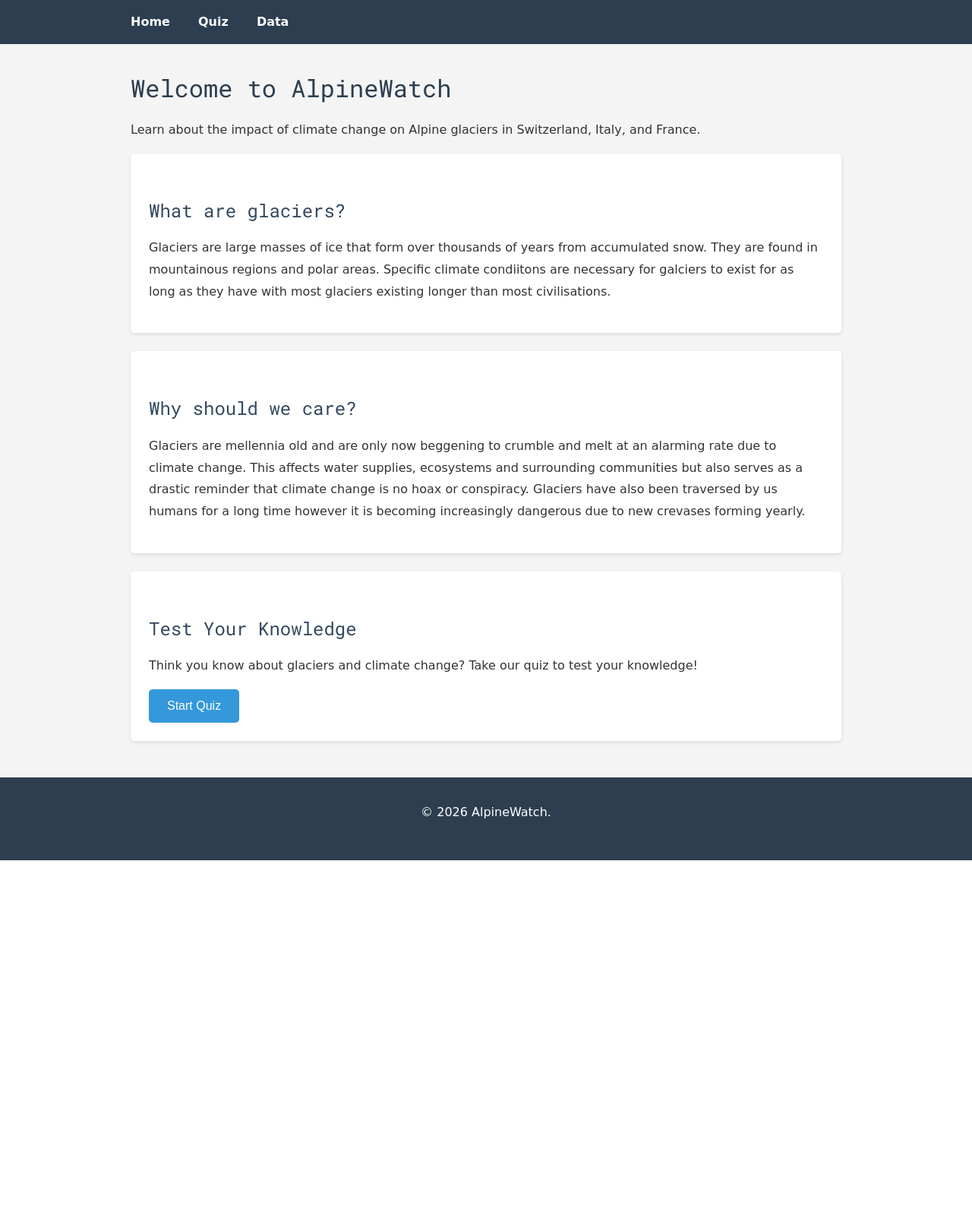
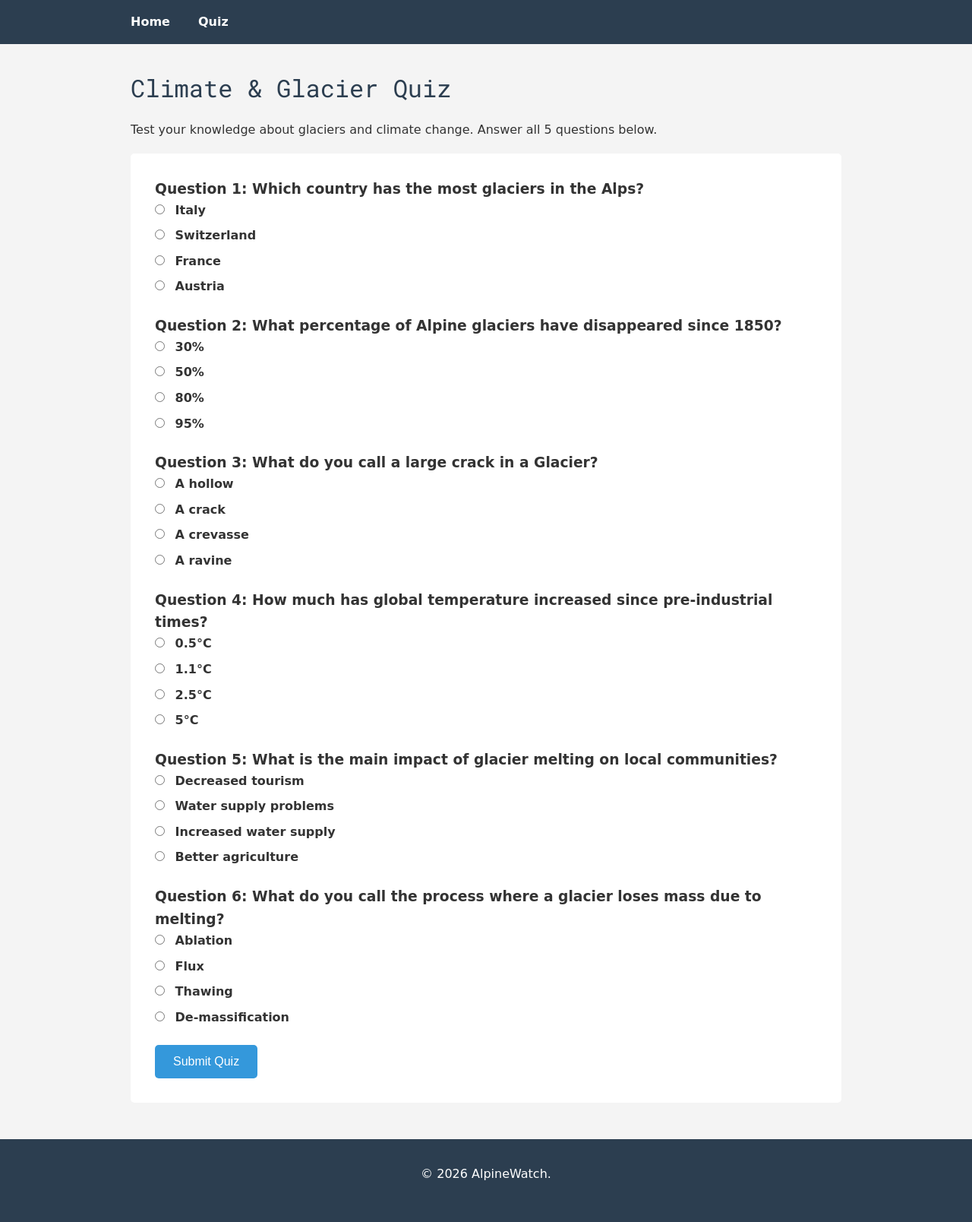
Before and after one commit to Gab1999/Alpinewatchwebsite, a Flask app: page /quiz in a window 1280 px wide. Shown: the whole page at 76% size. Before the commit the page ends 1132 px from the top, so only its background shows below. Run offline with Flask 3, Linux system fonts and the light colour scheme; some web fonts are replaced.

Commit message:
Update Quiz.html

```diff
--- a/templates/Quiz.html
+++ b/templates/Quiz.html
@@ -20,8 +20,7 @@
 
     <meta charset="UTF-8">
     <meta name="viewport" content="width=device-width, initial-scale=1.0">
-    <title>Alpine Watch - Home</title>
-    <!-- url_for for reproducible static file linking -->
+    <title>AlpineWatch - Quiz</title>
     <link rel="stylesheet" href="{{ url_for('static', filename='style.css') }}">
 </head>
 <body>
@@ -30,35 +29,130 @@
     <div class="container">
         <a href="/">Home</a>
         <a href="/quiz">Quiz</a>
-            <a href="/data">Data</a>
+
     </div>
     </nav>
 
 
     <main>
         <div class="container">
-            <h1>Welcome to AlpineWatch</h1>
-            <p>Learn about the impact of climate change on Alpine glaciers in Switzerland, Italy, and France.</p>
+            <h1>Climate & Glacier Quiz</h1>
+            <p>Test your knowledge about glaciers and climate change. Answer all 5 questions below.</p>
 
-            <div class="card">
-                <h2>What are glaciers?</h2>
-                <p>Glaciers are large masses of ice that form over thousands of years from accumulated snow. They are found in mountainous regions and polar areas. Specific climate condiitons are necessary for galciers to exist for as long as they have with most glaciers existing longer than most civilisations.</p>
+            <form method="POST" action="/submit-quiz">
+
+
+
+                <!--Q1-->
+                <div class="form-group">
+                    <h3>Question 1: Which country has the most glaciers in the Alps?</h3>
+                    <label>
+                        <input type="radio" name="question_1" value="0" required> Italy
+                    </label>
+                    <label>
+                        <input type="radio" name="question_1" value="1" required> Switzerland
+                    </label>
+                    <label>
+                        <input type="radio" name="question_1" value="2" required> France
+                    </label>
+                    <label>
+                        <input type="radio" name="question_1" value="3" required> Austria
+                    </label>
                 </div>
 
-            <div class="card">
-                <h2>Why should we care?</h2>
-                <p>Glaciers are mellennia old and are only now beggening to crumble and melt at an alarming rate due to climate change. This affects water supplies, ecosystems and surrounding communities but also serves as a drastic reminder that climate change is no hoax or conspiracy. Glaciers have also been traversed by us humans for a long time however it is becoming increasingly dangerous due to new crevases forming yearly.</p>
+                 <!--Q2-->
+                <div class="form-group">
+                    <h3>Question 2: What percentage of Alpine glaciers have disappeared since 1850?</h3>
+                    <label>
+                        <input type="radio" name="question_2" value="0" required> 30%
+                    </label>
+                    <label>
+                        <input type="radio" name="question_2" value="1" required> 50%
+                    </label>
+                    <label>
+                        <input type="radio" name="question_2" value="2" required> 80%
+                    </label>
+                    <label>
+                        <input type="radio" name="question_2" value="3" required> 95%
+                    </label>
                 </div>
 
-            <div class="card">
-                <h2>Test Your Knowledge</h2>
-                <p>Think you know about glaciers and climate change? Take our quiz to test your knowledge!</p>
-                <button onclick="window.location.href='/quiz'">Start Quiz</button>
+                <!--Q3-->
+                <div class="form-group">
+                    <h3>Question 3: What do you call a large crack in a Glacier?</h3>
+                    <label>
+                        <input type="radio" name="question_3" value="0" required> A hollow
+                    </label>
+                    <label>
+                        <input type="radio" name="question_3" value="1" required> A crack
+                    </label>
+                    <label>
+                        <input type="radio" name="question_3" value="2" required> A crevasse
+                    </label>
+                    <label>
+                        <input type="radio" name="question_3" value="3" required> A ravine
+                    </label>
                 </div>
+
+                <!--Q4-->
+                <div class="form-group">
+                    <h3>Question 4: How much has global temperature increased since pre-industrial times?</h3>
+                    <label>
+                        <input type="radio" name="question_4" value="0" required> 0.5°C
+                    </label>
+                    <label>
+                        <input type="radio" name="question_4" value="1" required> 1.1°C
+                    </label>
+                    <label>
+                        <input type="radio" name="question_4" value="2" required> 2.5°C
+                    </label>
+                    <label>
+                        <input type="radio" name="question_4" value="3" required> 5°C
+                    </label>
+                </div>
+
+                <!-- Q5 -->
+                <div class="form-group">
+                    <h3>Question 5: What is the main impact of glacier melting on local communities?</h3>
+                    <label>
+                        <input type="radio" name="question_5" value="0" required> Decreased tourism
+                    </label>
+                    <label>
+                        <input type="radio" name="question_5" value="1" required> Water supply problems
+                    </label>
+                    <label>
+                        <input type="radio" name="question_5" value="2" required> Increased water supply
+                    </label>
+                    <label>
+                        <input type="radio" name="question_5" value="3" required> Better agriculture
+                    </label>
+                </div>
+
+                <!--q6-->
+                <div class="form-group">
+                    <h3>Question 6: What do you call the process where a glacier loses mass due to melting?</h3>
+                    <label>
+                        <input type="radio" name="question_6" value="0" required> Ablation
+                    </label>
+                    <label>
+                        <input type="radio" name="question_6" value="1" required> Flux
+                    </label>
+                    <label>
+                        <input type="radio" name="question_6" value="2" required> Thawing
+                    </label>
+                    <label>
+                        <input type="radio" name="question_6" value="3" required> De-massification
+                    </label>
+                </div>
+
+                <!--submit-->
+                <button type="submit">Submit Quiz</button>
+
+            </form>
         </div>
     </main>
 
-
+    <!--footer-->
     <footer>
         <p>&copy; 2026 AlpineWatch. </p>
     </footer>
```
Lines whose indentation alone changed are shown as unchanged.
